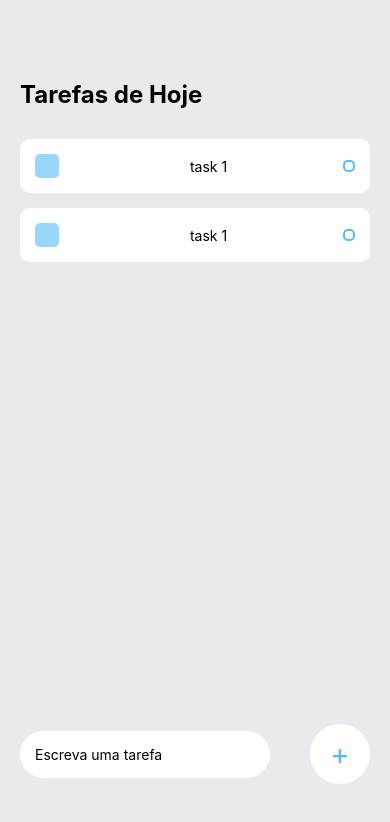
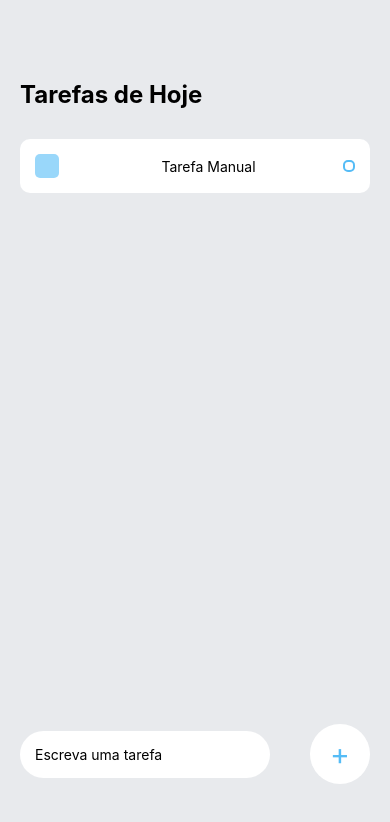
Before and after one commit to curioussdev/todoList, a React Native app: screen / in a window 390 px wide. Shown: the top 822 px of the page. Built offline with nearby package versions, Linux system fonts and the light colour scheme.

Commit message:
add task DONE

```diff
--- a/App.js
+++ b/App.js
@@ -1,9 +1,18 @@
-import { StatusBar } from 'expo-status-bar';
-import { KeyboardAvoidingView, Platform, StyleSheet, Text, TextInput, TouchableOpacity, View } from 'react-native';
+import React, {useState,} from 'react';
+import { KeyboardAvoidingView, Platform, StyleSheet, Text, TextInput, TouchableOpacity, View, ScrollView } from 'react-native';
 
 import Task from './components/Task';
 
+
 export default function App() {
+  const [task, setTask] = useState();
+  const [taskItems, setTaskItems] = useState([]);
+
+  const handleAddTask = () => {
+    setTaskItems([...taskItems, task]);
+    setTask('');
+  };
+
   return (
     <View style={styles.container}>
 
@@ -14,25 +23,31 @@ export default function App() {
         <View style={styles.items}>
           {/** here is Where the tasks will go */}
 
-          <Task text={'task 1'} />
-          <Task text={'task 1'}/>
+          {
+            taskItems.map((item) => (
+              <Task text={item} />
+            ))
+          }
 
+          <Task text={'Tarefa Manual'} />
 
         </View>
       </View>
 
       {/** write a task  */}
+      <View style={{flex: 1, overflow: 'hidden'}}>
       <KeyboardAvoidingView
         behavior={Platform.OS === 'ios' ? "padding" : "height"}
         style={styles.writeTaskWrapper}
       >
-        <TextInput style={styles.input}  placeholder={'Escreva uma tarefa'} />
-        <TouchableOpacity>
+        <TextInput style={styles.input}  placeholder={'Escreva uma tarefa'} value={task} onChangeText={text => setTask(text)} />
+        <TouchableOpacity onPress={ handleAddTask}>
           <View style={styles.addWrapper}>
             <Text style={styles.addText}>+</Text>
           </View>
         </TouchableOpacity>
       </KeyboardAvoidingView>
+      </View>
 
     </View>
   );
```
